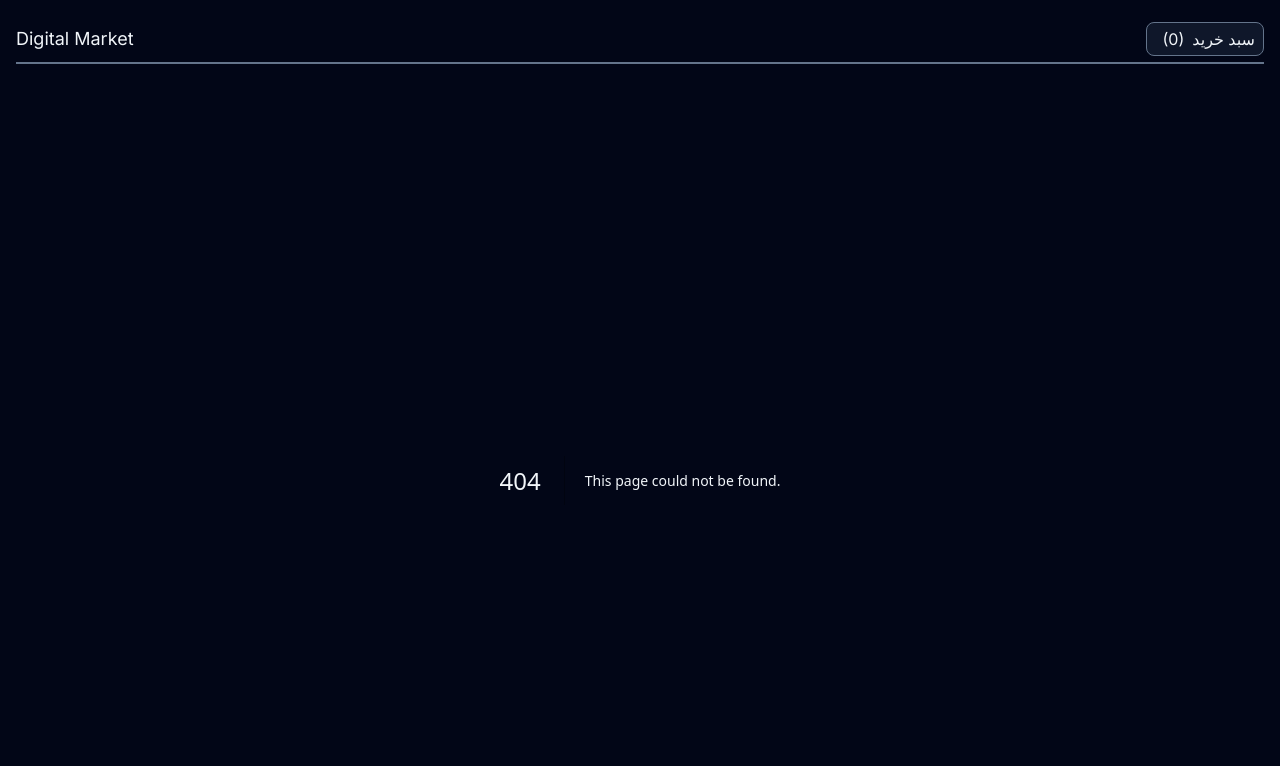
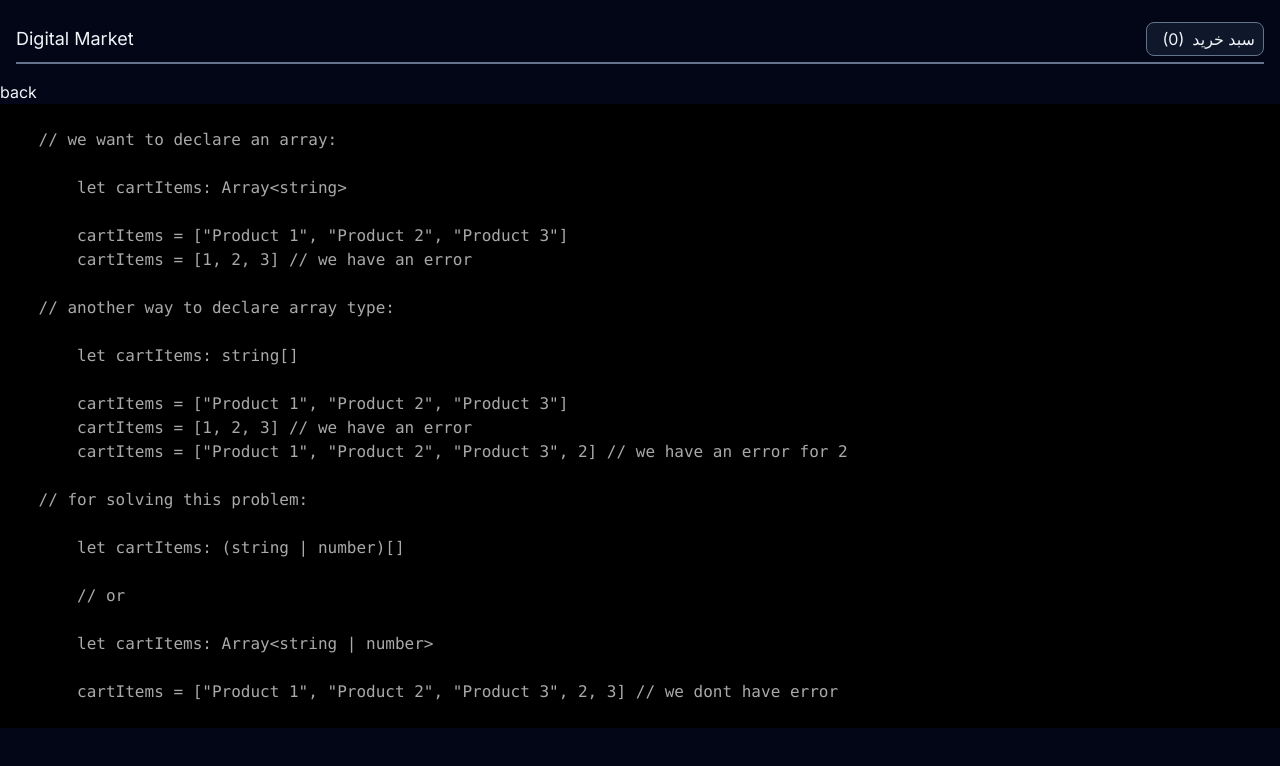
Before and after one commit to arefmaghdam/review-of-ts-nextjs13, a Next.js app: page /components/typescript/array-type in a window 1280 px wide. Before the commit this address had no page. Shown: the top 766 px of the page. Built offline with nearby package versions, Linux system fonts and the light colour scheme.

Commit message:
feat: review of typescript array type

```diff
--- a/src/app/components/providers/ts-provider.tsx
+++ b/src/app/components/providers/ts-provider.tsx
@@ -10,6 +10,7 @@ const TSProvider: FC = () => {
       </Link>
       <Link href="/components/typescript/union-type">union-type</Link>
       <Link href="/components/typescript/object-type">object-type</Link>
+      <Link href="/components/typescript/array-type">array-type</Link>
     </div>
   );
 };
--- /dev/null
+++ b/src/app/components/typescript/array-type/page.tsx
@@ -0,0 +1,42 @@
+import React, { FC } from "react";
+import CodePreview from "../../code-preview/code-preview";
+import Link from "next/link";
+
+const ArrayType: FC = () => {
+  return (
+    <div>
+      <Link href="/">back</Link>
+      <CodePreview
+        imgURL=""
+        content={`
+    // we want to declare an array:
+
+        let cartItems: Array<string>
+
+        cartItems = ["Product 1", "Product 2", "Product 3"]
+        cartItems = [1, 2, 3] // we have an error
+
+    // another way to declare array type:
+
+        let cartItems: string[]
+
+        cartItems = ["Product 1", "Product 2", "Product 3"]
+        cartItems = [1, 2, 3] // we have an error
+        cartItems = ["Product 1", "Product 2", "Product 3", 2] // we have an error for 2
+
+    // for solving this problem:
+
+        let cartItems: (string | number)[]
+
+        // or
+
+        let cartItems: Array<string | number>
+
+        cartItems = ["Product 1", "Product 2", "Product 3", 2, 3] // we dont have error
+      `}
+      />
+    </div>
+  );
+};
+
+export default ArrayType;
```
